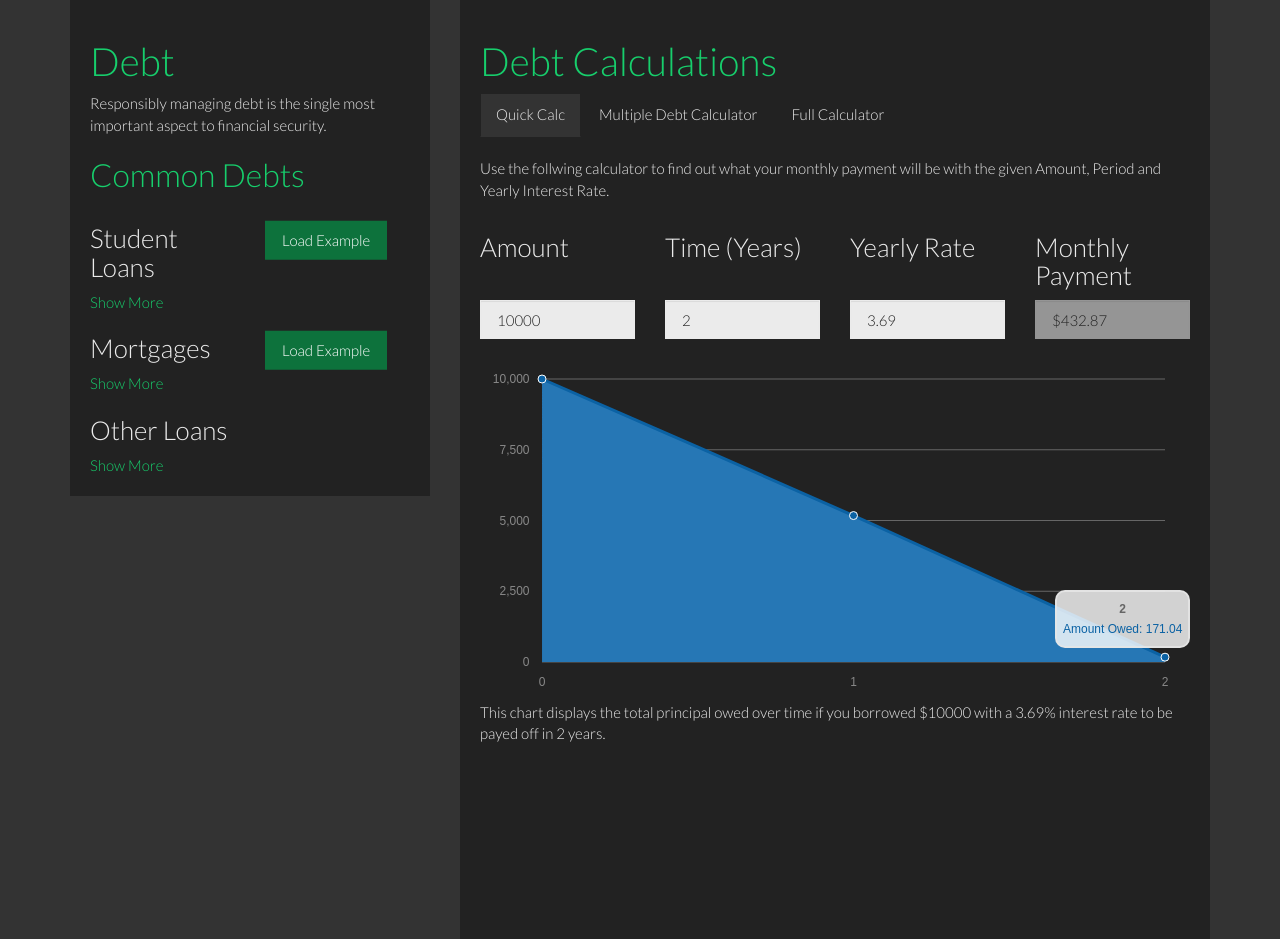
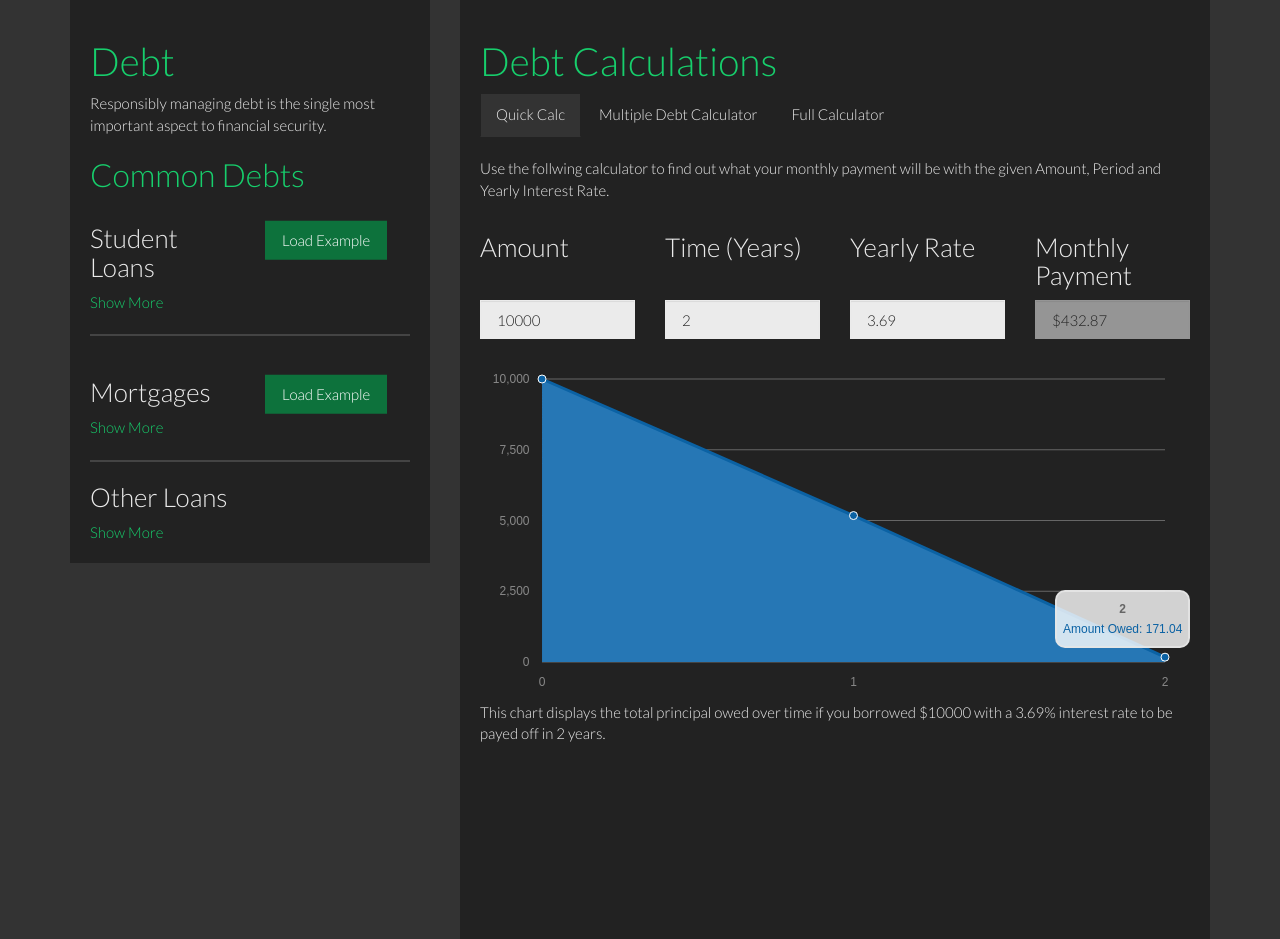
Before and after one commit to RaikesCohort2013/code-one-2015, a Django app: page /debt/ in a window 1280 px wide. Shown: the part 82-1021 px from the top of the page. Run offline with Django 3.2, Linux system fonts and the light colour scheme; some libraries are stand-ins or nearby versions.

Commit message:
hr and commas bruh

```diff
--- a/web/static/css/site.css
+++ b/web/static/css/site.css
@@ -23,3 +23,7 @@
 img {
 	max-width: 100%;
 }
+
+hr {
+	border: 1px solid #444;
+}
--- a/web/templates/index.html
+++ b/web/templates/index.html
@@ -21,7 +21,7 @@
                 <div class="panel-body">
                     {% load staticfiles %}
                     <p><img src="{% static "img/investment.jpg" %}"/></p>
-                    <p>Have some extra cash laying around? Invest in stocks bonds or other assets to get a return on that cash.</p>
+                    <p>Have some extra cash laying around? Invest in stocks, bonds, or other assets to get a return on that cash.</p>
                     <p class="text-center"><a class="btn btn-primary btn-lg" href="/investment">Learn more</a></p>
                 </div>
             </div>
--- a/web/templates/pages/debt.html
+++ b/web/templates/pages/debt.html
@@ -23,7 +23,7 @@
         <p data-bind="visible: studentVisible">Covering the costs of tuition while attending college can be difficult. To make ends meet, many students take loans. In the US, there is more than $1.2 trillion in outstanding debt, divided among 40 million borrowers, with an average balance of $29,000. Staying ahead of the curve is crucial for recent graduates. Use this page to calculate important information about what loan you should aim for.</p>
         <a href="" data-bind="click: showStudent, text: linkTextStudent"></a>
     </div>
-
+    <hr/>
     <div id="Mortgage">
         <div class="row">
             <div class="col-xs-6">
@@ -36,7 +36,7 @@
         <p data-bind="visible: mortgageVisible">Owning a home is a very important step towards financial independence, but the burdens of mortgage payments put huge financial stresses on home buyers. Buying a home for the right price at the right time presents both a challenge and an opportunity for recent graduates. This page helps calculate everything you want to know about buying a home.</p>
         <a href="" data-bind="click: showMortgage, text: linkTextMortgage"></a>
     </div>
-
+    <hr/>
     <div id="Other">
         <h3>Other Loans</h3>
         <p data-bind="visible: otherVisible">Many other types of loans are taken by recent graduates. These include auto loans, personal loans, and small business loans. Finding a balance between taking the loans that you need and your income is challenging, but necessary for financial stability.</p>
--- a/web/templates/pages/investment.html
+++ b/web/templates/pages/investment.html
@@ -24,7 +24,7 @@
 		<p data-bind="visible: stocksVisible">Buying stock in publicly-traded companies is a very common and well-known investment. When a company wishes to raise money, they sell shares of their company to investors. The price is set by the estimated worth of the company, and is constantly changing. Investors buy and sell these stocks based on their expectations for the change in price of the stock. Most investors buy stock intending to hold onto it for several years, as the value of stocks tend upward. However, there is no guarantee of a profit when you buy stocks.</p>
 		<a href="" data-bind="click: showStocks, text: linkTextStock"></a>
 	</div>
-
+    <hr/>
 	<div id="bond">
         <div class="row">
             <div class="col-xs-6">
@@ -37,7 +37,7 @@
 		<p data-bind="visible: bondsVisible">Bonds are sold by companies and governments in order to raise funds for projects. Bonds can be thought of as small loans for which you are the lender. After a set period of time, the issuer of the bond will make periodical interest payments on the loan, based on a predetermined rate and schedule. After a set amount of time, the bond is said to mature, and the issuer repays the amount borrowed. Bonds are a very safe and dependable investment, as the returns are fixed and guaranteed. However, there is still a small chance that the bond will not be repaid, typically because the issuer filed for bankruptcy.</p>
 		<a href="" data-bind="click: showBonds, text: linkTextBond"></a>
 	</div>
-
+    <hr/>
 	<div id="cd">
         <div class="row">
             <div class="col-xs-6">
--- a/web/templates/pages/retirement.html
+++ b/web/templates/pages/retirement.html
@@ -29,6 +29,7 @@
 		your employer will match the amount you put in (up to a certain % of your salary usually). Contribution matching is extremely beneficial and it is highly recommended to contribute as much as possible to your 401(k).</p>
 		<a href="" data-bind="click: show401k, text: linkText401k"></a>
 	</div>
+    <hr/>
 	<div id="ira">
 		<div class="row">
             <div class="col-xs-6">
```
